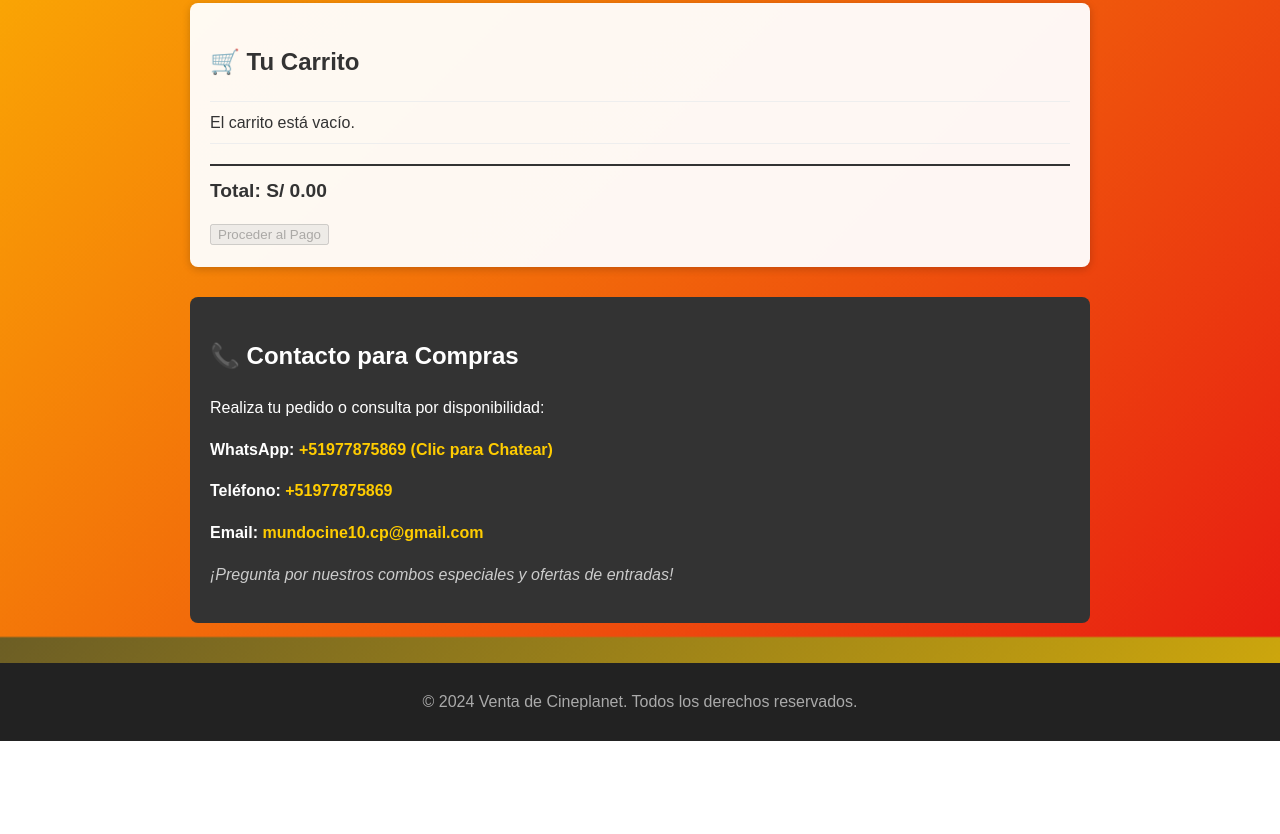
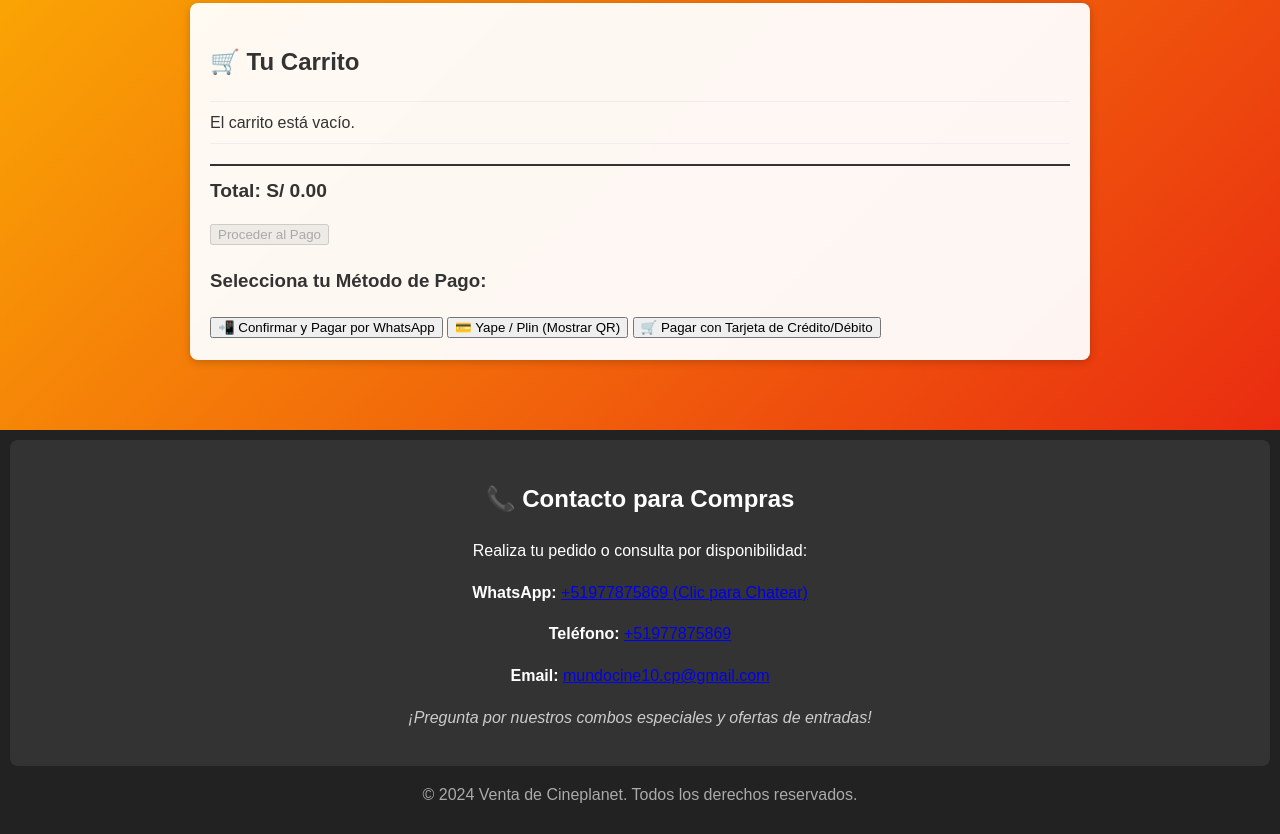
Before and after one commit to ZokkuCine/cineplanet-ventas, a plain HTML site: page index.html in a window 1280 px wide. Shown: the part 1363-2197 px from the top of the page. Before the commit the page ends 2104 px from the top, so only its background shows below. Drawn offline with Linux system fonts and the light colour scheme.

Commit message:
Update index.html

```diff
--- a/index.html
+++ b/index.html
@@ -4,6 +4,11 @@
     <meta charset="UTF-8">
     <meta name="viewport" content="width=device-width, initial-scale=1.0">
     <title>🎬 Cineplanet - Combos y Entradas</title>
+
+    <link rel="preconnect" href="https://fonts.googleapis.com">
+    <link rel="preconnect" href="https://fonts.gstatic.com" crossorigin>
+    <link href="https://fonts.googleapis.com/css2?family=Oswald:wght@500;700&display=swap" rel="stylesheet">
+
     <link rel="stylesheet" href="style.css">
 </head>
 <body>
@@ -36,26 +41,30 @@
         <button id="proceder-pago" disabled>Proceder al Pago</button>
 
         <div id="metodos-pago-contenedor" class="hidden">
-            <h3>Selecciona tu Método de Pago:</h3>
+    </div>
+    <h3>Selecciona tu Método de Pago:</h3>
 
-            <button class="btn-pago" data-metodo="whatsapp">📲 Confirmar y Pagar por WhatsApp (Pago contra-entrega o Yape directo)</button>
-            <button class="btn-pago" data-metodo="yape_plin_qr">💳 Generar QR / Pago Efectivo (Pasarela)</button>
-            <button class="btn-pago" data-metodo="tarjeta">🛒 Pagar con Tarjeta de Crédito/Débito (Pasarela)</button>
+    <button class="btn-pago" data-metodo="whatsapp">📲 Confirmar y Pagar por WhatsApp</button>
+    <button class="btn-pago" data-metodo="yape_plin_qr">💳 Yape / Plin (Mostrar QR)</button>
+    <button class="btn-pago" data-metodo="tarjeta">🛒 Pagar con Tarjeta de Crédito/Débito</button>
+
+    <div id="info-pago-detalle">
         </div>
+</div>
     </section>
-    <section id="contacto">
+        </main>
+
+    <footer>
+<section id="contacto">
     <h2>📞 Contacto para Compras</h2>
     <p>Realiza tu pedido o consulta por disponibilidad:</p>
-    <div class="info-contacto">
+    <div class="info-contactohr
         <p><strong>WhatsApp:</strong> <a href="#" id="whatsappLink" target="_blank"><span id="whatsappText"></span></a></p>
         <p><strong>Teléfono:</strong> <a href="#" id="phoneLink"><span id="phoneText"></span></a></p>
         <p><strong>Email:</strong> <a href="#" id="emailLink"><span id="emailText"></span></a></p>
         <p class="nota-contacto">¡Pregunta por nuestros combos especiales y ofertas de entradas!</p>
     </div>
 </section>
-    </main>
-
-    <footer>
         <p>&copy; 2024 Venta de Cineplanet. Todos los derechos reservados.</p>
     </footer>
 
```
